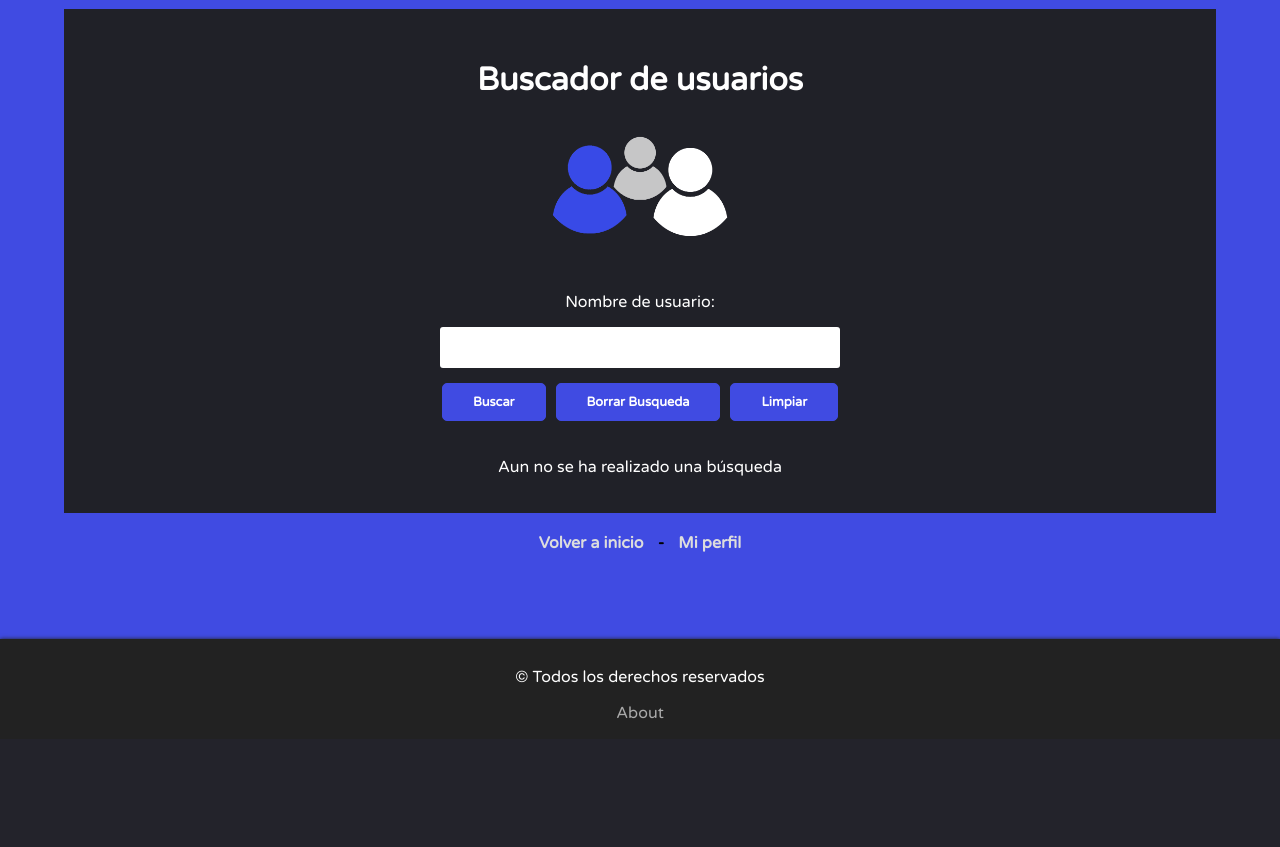
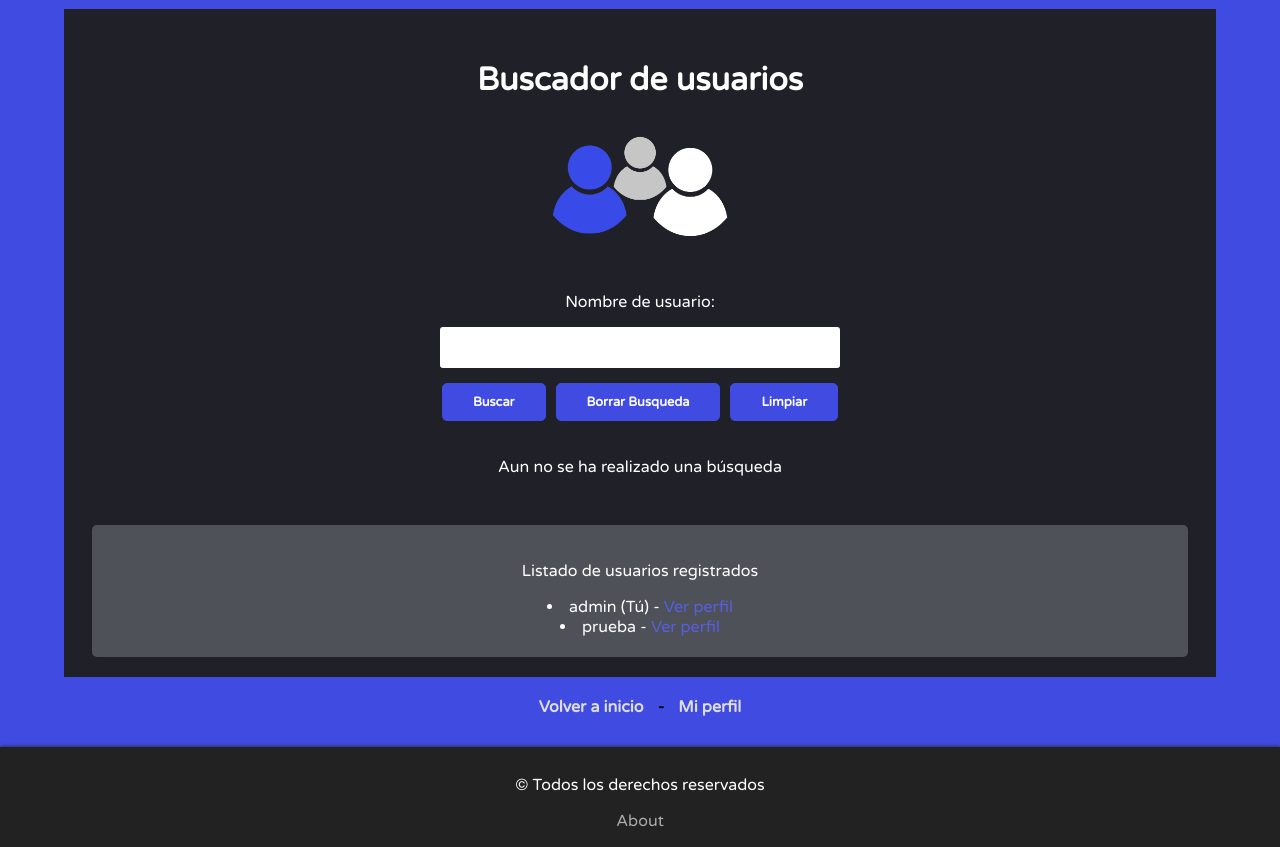
Before and after one commit to lucasgette/EntregaFinal-LucasGette, a Django app: page /accounts/search in a window 1280 px wide. Shown: the part 61-908 px from the top of the page. Before the commit the page ends 780 px from the top, so only its background shows below. Run offline with Django 4.2, Linux system fonts and the light colour scheme; a user stored in the database is signed in; data comes from the database, SQL or seed files in the repository; both versions use the stored data as it was after the commit; some libraries are stand-ins or nearby versions; some web fonts are replaced.

Commit message:
ultimos retoques

```diff
--- a/accounts/templates/search_user.html
+++ b/accounts/templates/search_user.html
@@ -34,7 +34,8 @@
     <div class="resultados">
         {% if search %}
             {% if coincidences %}
-            <p>Resultados obtenidos</p>
+            <div class='list-user-reg2 '>
+            <p class ='p-result'>Resultados obtenidos</p>
             <ul class='lista-resultados'>
             {% for user in coincidences %}
                 {% if user.username == request.user.username %}
@@ -45,13 +46,27 @@
 
             {% endfor %}
             </ul>
-
+            </div>
             {% else %}
                 <p class='resultado'>La busqueda no tiene coincidencias...</p>
             {% endif %}
 
         {% else %}
             <p class='resultado'>Aun no se ha realizado una búsqueda</p>
+
+            <p></p>
+            {% if all_users %}
+            <div class='list-user-reg'>
+            <p>Listado de usuarios registrados</p>
+                {% for user in all_users %}
+                    {% if user.username == request.user.username %}
+                    <li>{{user.username}} (Tú) - <a class='perfil-link' href={% url 'my_profile' %}>Ver perfil</a></li>
+                    {% else %}
+                    <li>{{user.username}} - <a class='perfil-link' href={% url 'other_user_profile' user.username%}>Ver perfil</a></li>
+                     {% endif %}
+                {% endfor %}
+            </div>
+            {% endif %}
         {% endif %}
 
 
--- a/accounts/views.py
+++ b/accounts/views.py
@@ -212,13 +212,15 @@ def users_search(request):
 
 
     else:
+        all_users = User.objects.all()
         search_form = SearchUser()
         coincidences = []
         search = False
         contexto = {
             'search_form':search_form,
             'coincidences':coincidences,
-            'search':search
+            'search':search,
+            'all_users' : all_users
         }
 
         return render(request, 'search_user.html', contexto)
--- a/index/static/css/buscador.css
+++ b/index/static/css/buscador.css
@@ -112,6 +112,31 @@ a:hover {
     color: #abacb6;
 }
 
+.list-user-reg {
+    background-color: #abacb657;
+    padding: 20px;
+    width: 95%;
+    display: flex;
+    flex-direction: column;
+    align-items: center;
+    border-radius: 5px;
+}
+
+.list-user-reg2 {
+    background-color: #a0b9ff57;
+    padding: 20px;
+    width: 95%;
+    display: flex;
+    flex-direction: column;
+    align-items: center;
+    border-radius: 5px;
+}
+
+.p-result {
+    font-size: 1.3em;
+    font-weight: bold;
+    margin-bottom: 5px;
+}
 
 @media(max-width: 525px) {
 
```
Also changed, not shown: db.sqlite3, media/avatares/fotoperfil-admin.jpeg (added), media/blogs/inglourious-basterds-inglorious-basterds.jpg (added).
